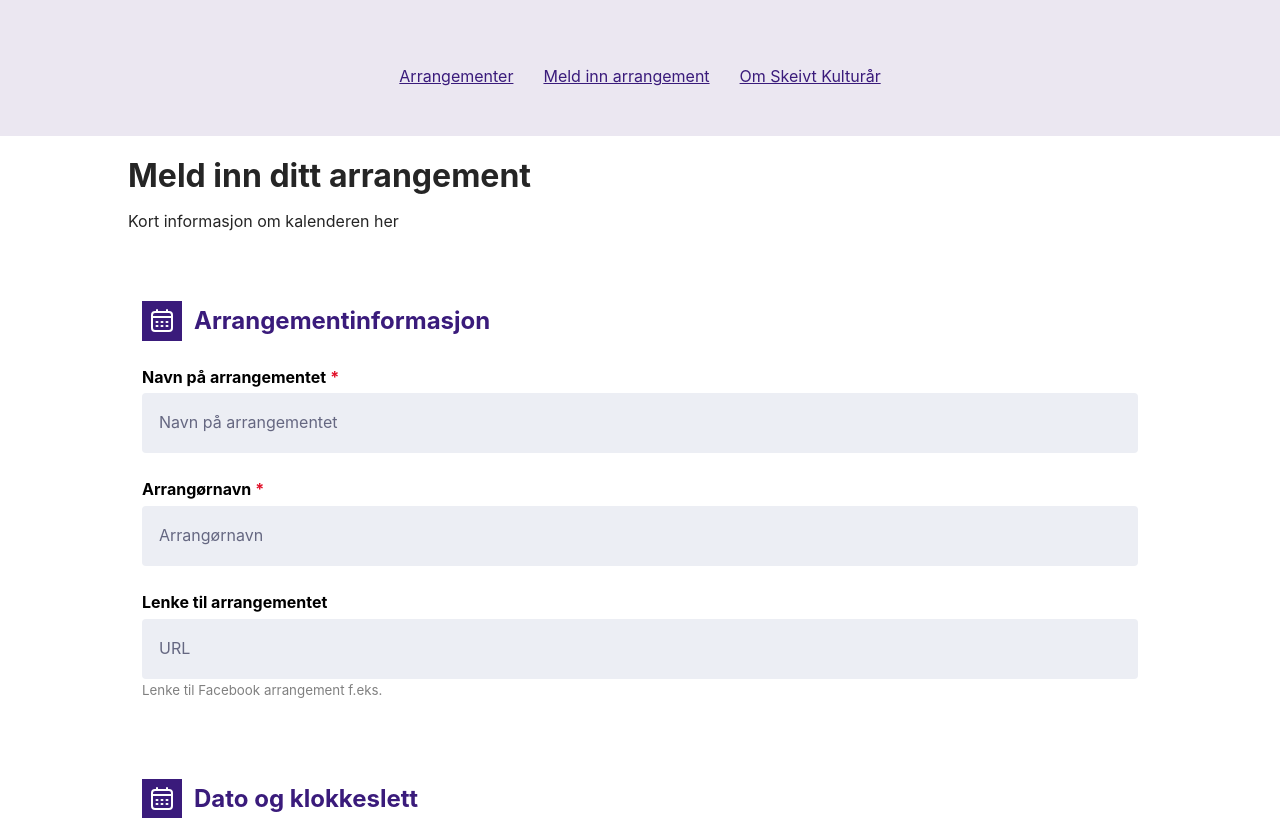
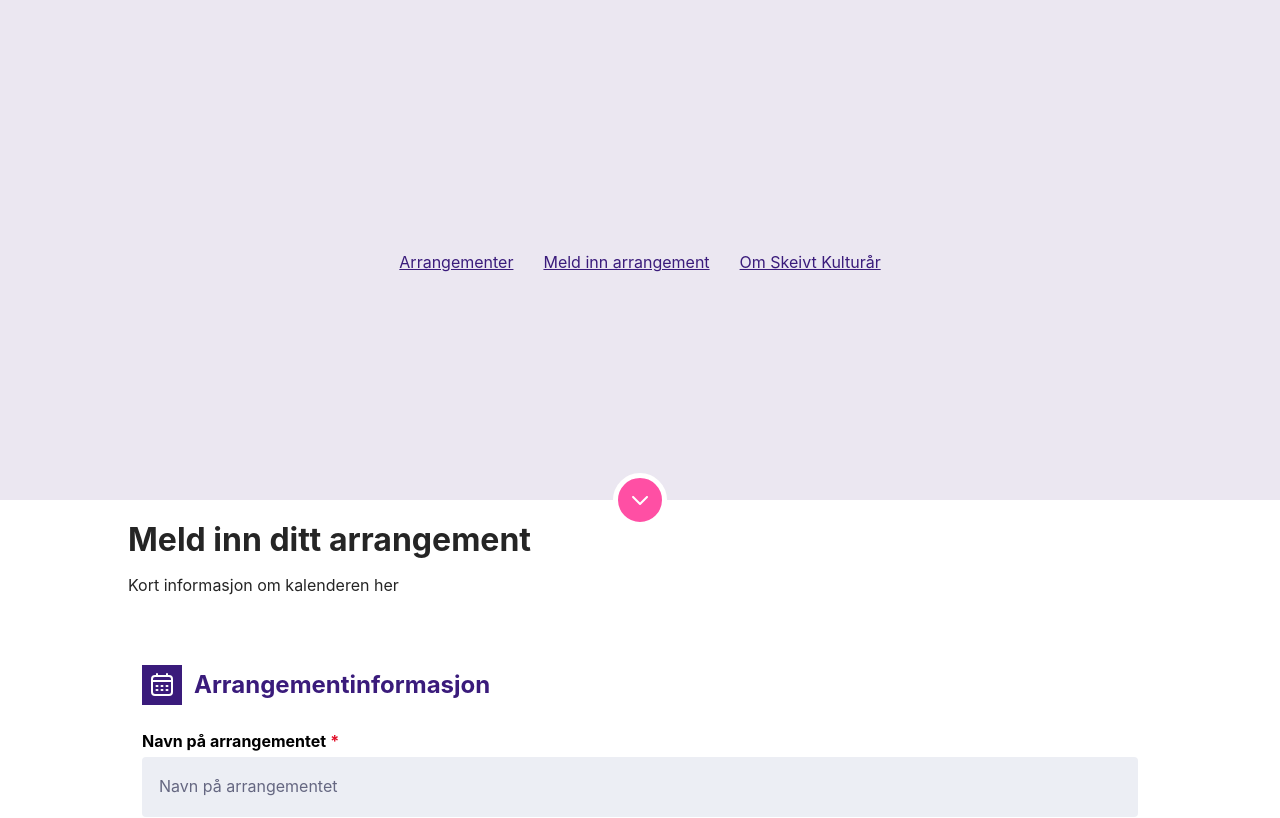
Before and after one commit to stianmartinsen/skeivt-kulturaar, a Next.js app in the folder web/: page /submit in a window 1280 px wide. Shown: the top 818 px of the page. Built offline with nearby package versions, Linux system fonts and the light colour scheme.

Commit message:
header wip

```diff
--- a/web/components/event/event.module.css
+++ b/web/components/event/event.module.css
@@ -67,6 +67,12 @@
   margin: 4px 0 15px;
 }
 
+.imgContainer {
+  position: relative;
+  width: 400px;
+  height: 265px;
+}
+
 .content a:link,
 .content a:visited {
   margin-right: auto;
--- /dev/null
+++ b/web/components/icons/down-arrow.module.css
@@ -0,0 +1,19 @@
+.container {
+  position: absolute;
+  z-index: 1;
+  background-color: #FF4FA4;
+  border: 5px solid white;
+  border-radius: 50%;
+  bottom: -27px;
+  width: 54px;
+  height: 54px;
+  display: flex;
+  align-items: center;
+  justify-content: center;
+  padding: 0;
+  outline: none;
+}
+
+.container svg {
+  width: 100%;
+}
--- /dev/null
+++ b/web/components/icons/down-arrrow.tsx
@@ -0,0 +1,14 @@
+import styles from './down-arrow.module.css';
+
+export const DownArrow = () => (
+  <button className={styles.container}>
+    <svg width="16" height="9" viewBox="0 0 16 9" fill="none" xmlns="http://www.w3.org/2000/svg">
+      <path
+        fillRule="evenodd"
+        clipRule="evenodd"
+        d="M15.7071 0.292893C16.0976 0.683417 16.0976 1.31658 15.7071 1.70711L8.74394 8.67028C8.5564 8.85782 8.30205 8.96317 8.03683 8.96317C7.77161 8.96317 7.51726 8.85782 7.32972 8.67028L0.366551 1.70711C-0.0239716 1.31658 -0.0239716 0.683417 0.366551 0.292892C0.757076 -0.0976318 1.39024 -0.0976316 1.78077 0.292893L8.03683 6.54896L14.2929 0.292893C14.6834 -0.0976311 15.3166 -0.0976312 15.7071 0.292893Z"
+        fill="white"
+      />
+    </svg>
+  </button>
+);
--- a/web/components/layout/index.tsx
+++ b/web/components/layout/index.tsx
@@ -1,7 +1,10 @@
 import Head from 'next/head';
 import Link from 'next/link';
+import Image from 'next/image';
 import { ReactNode } from 'react';
+
 import styles from './layout.module.css';
+import { DownArrow } from '../icons/down-arrrow';
 
 export type LayoutProps = {
   children: ReactNode;
@@ -17,6 +20,12 @@ export default function Layout({ children, image, title, subTitle }: LayoutProps
         <meta name="viewport" content="width=device-width,initial-scale=1" />
       </Head>
       <header className={styles.header}>
+
+        {image &&
+        <div className={styles.imgContainer}>
+        <Image alt="" src={image} layout='fill' />
+        </div>
+        }
         <div className={styles.container}>
           <h1>{title}</h1>
           <p>{subTitle}</p>
@@ -34,6 +43,7 @@ export default function Layout({ children, image, title, subTitle }: LayoutProps
             </ul>
           </nav>
         </div>
+        <DownArrow />
       </header>
       <main className={styles.main}>{children}</main>
       <footer className={styles.footer}>
--- a/web/components/layout/layout.module.css
+++ b/web/components/layout/layout.module.css
@@ -18,7 +18,8 @@
 }
 
 .header {
-  min-height: 100px;
+  position: relative;
+  min-height: 500px;
   display: flex;
   align-items: center;
   justify-content: center;
@@ -26,8 +27,30 @@
   padding: 50px;
 }
 
+.imgContainer {
+  position: absolute;
+  width: 100%;
+  height: 100%;
+  z-index: 0;
+}
+
+.header img {
+  object-fit: cover !important;
+}
+
+.header h1 {
+  font-size: 56px;
+}
+
+.header p {
+  font-size: 24px;
+}
+
 .header h1, .header p {
+  position: relative;
+  z-index: 1;
   text-align: center;
+  color: white;
 }
 
 .headerNav ul {
--- a/web/next.config.js
+++ b/web/next.config.js
@@ -2,7 +2,7 @@
 module.exports = {
   reactStrictMode: true,
   images: {
-    domains: ['via.placeholder.com'],
+    domains: ['via.placeholder.com', 'cdn.sanity.io'],
   },
   i18n: {
     // These are all the locales you want to support in
--- a/web/pages/about.tsx
+++ b/web/pages/about.tsx
@@ -1,7 +1,7 @@
 import type { GetServerSidePropsContext, InferGetServerSidePropsType } from "next";
 import BlockContent from '@sanity/block-content-to-react';
 
-import sanity from '../sanity'
+import sanity, { urlFor } from '../sanity'
 import Layout from "../components/layout";
 
 export default function About({ title, subTitle, aboutBody, aboutTitle }: InferGetServerSidePropsType<typeof getServerSideProps>) {
@@ -26,13 +26,14 @@ export async function getServerSideProps(context: GetServerSidePropsContext) {
     "about": *[_id in ["global_about", "drafts.global_about"]] | order(_updatedAt desc) [0],
   }`
   const res = await sanity.fetch(query)
+  const image = urlFor(res?.header?.background).auto('format').url().toString();
   console.log(JSON.stringify(res, null, 2))
 
   return {
     props: {
       aboutBody: res?.about?.body,
       aboutTitle: res?.about?.title,
-      image: null,
+      image: image || null,
       title: res?.configuration?.header?.title || null,
       subTitle: res?.configuration?.header?.subtitle || null,
     },
--- a/web/pages/index.tsx
+++ b/web/pages/index.tsx
@@ -1,6 +1,6 @@
 import Link from 'next/link'
 import type { InferGetServerSidePropsType, GetServerSidePropsContext } from 'next'
-import sanity from '../sanity'
+import sanity, { urlFor } from '../sanity'
 
 import styles from "../styles/event-list.module.css";
 
@@ -38,10 +38,10 @@ export type Data = {
 export async function getServerSideProps(context: GetServerSidePropsContext) {
   const res = await sanity.fetch(`*[_id in ["global_configuration", "drafts.global_configuration"]] | order(_updatedAt desc) [0]`)
   console.log(JSON.stringify(res, null, 2))
-
+  const image = urlFor(res?.header?.background).auto('format').url().toString();
   return {
     props: {
-      image: null,
+      image: image || null,
       title: res?.header?.title || null,
       subTitle: res?.header?.subtitle || null,
     },
```
Also changed, not shown: web/components/event/index.tsx (+9 -5 lines).
